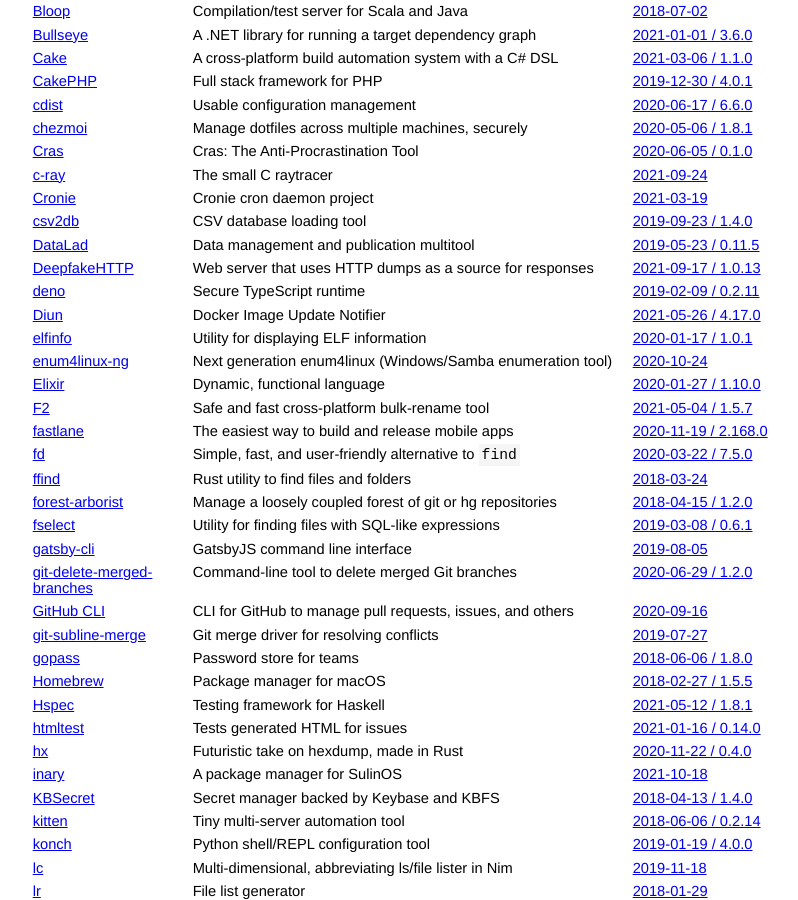
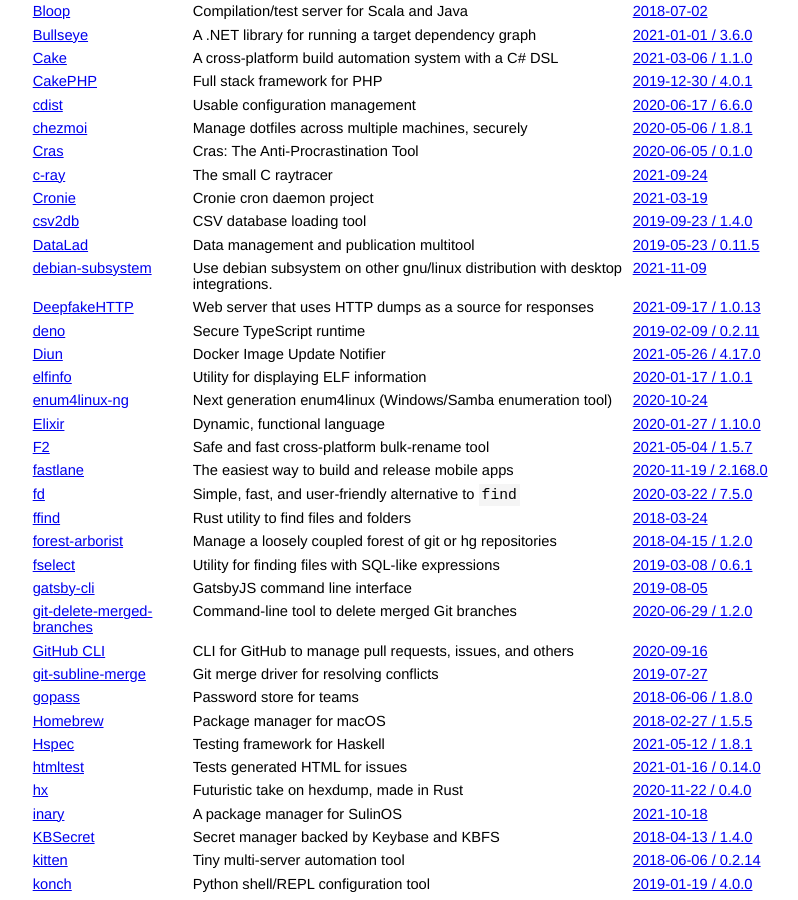
Before and after one commit to jcs/no_color, a Jekyll site: the page built from index.md, in a window 1280 px wide and 900 px high, scrolled down 1829 px. Shown: the whole window, without its empty margins (211-1009 px from the left). Built offline with Jekyll 4.4.1, drawn with Linux system fonts in a browser that asks for light colours; our own code applies the rules of GitHub Pages for plain Markdown files.

Commit message:
add debian-subsystem (#149)

```diff
--- a/index.md
+++ b/index.md
@@ -118,6 +118,7 @@ color via `NO_COLOR`.
 | [Cronie](https://github.com/cronie-crond/cronie) | Cronie cron daemon project | [2021-03-19](https://github.com/cronie-crond/cronie/commit/765a745c6497f8cde51c39db7b1bb88686b90a9c) |
 | [csv2db](https://csv2db.github.io/) | CSV database loading tool | [2019-09-23 / 1.4.0](https://github.com/csv2db/csv2db/releases/tag/v1.4.0) |
 | [DataLad](https://www.datalad.org/) | Data management and publication multitool | [2019-05-23 / 0.11.5](https://github.com/datalad/datalad/releases/tag/0.11.5) |
+| [debian-subsystem](https://gitlab.com/sulincix/debian-subsystem) | Use debian subsystem on other gnu/linux distribution with desktop integrations. | [2021-11-09](https://gitlab.com/sulincix/debian-subsystem/-/commit/813292e0498800e01bd4039678511c1097c2147f) |
 | [DeepfakeHTTP](https://github.com/xnbox/DeepfakeHTTP) | Web server that uses HTTP dumps as a source for responses | [2021-09-17 / 1.0.13](https://github.com/xnbox/DeepfakeHTTP/releases/tag/v1.0.13) |
 | [deno](https://github.com/denoland/deno) | Secure TypeScript runtime | [2019-02-09 / 0.2.11](https://github.com/denoland/deno/releases/tag/v0.2.11) |
 | [Diun](https://github.com/crazy-max/diun) | Docker Image Update Notifier | [2021-05-26 / 4.17.0](https://github.com/crazy-max/diun/releases/tag/v4.17.0) |
```
